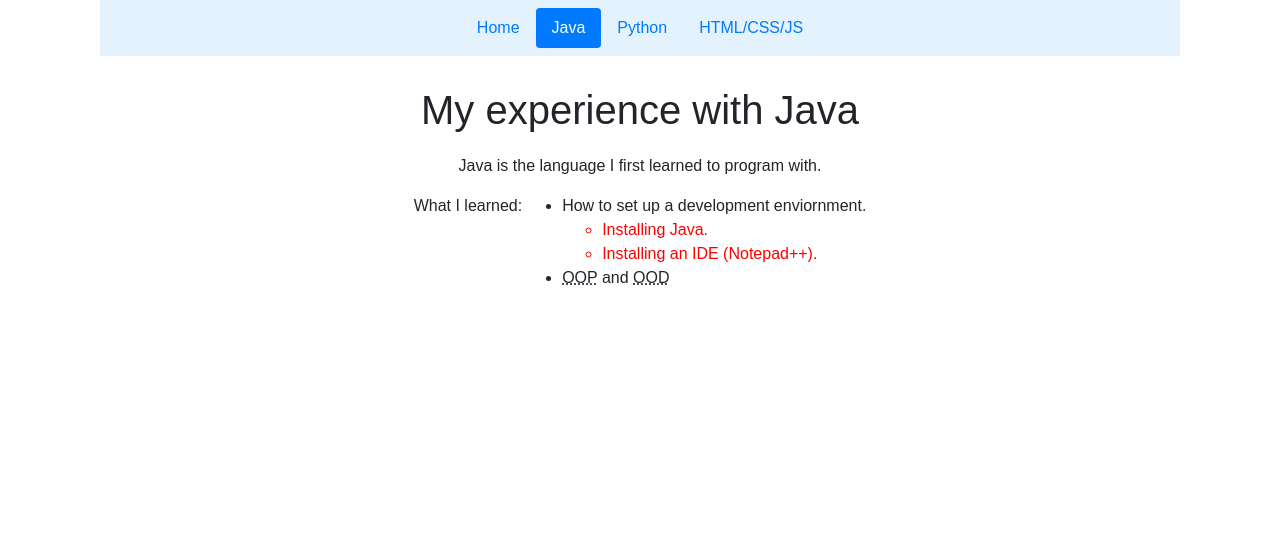
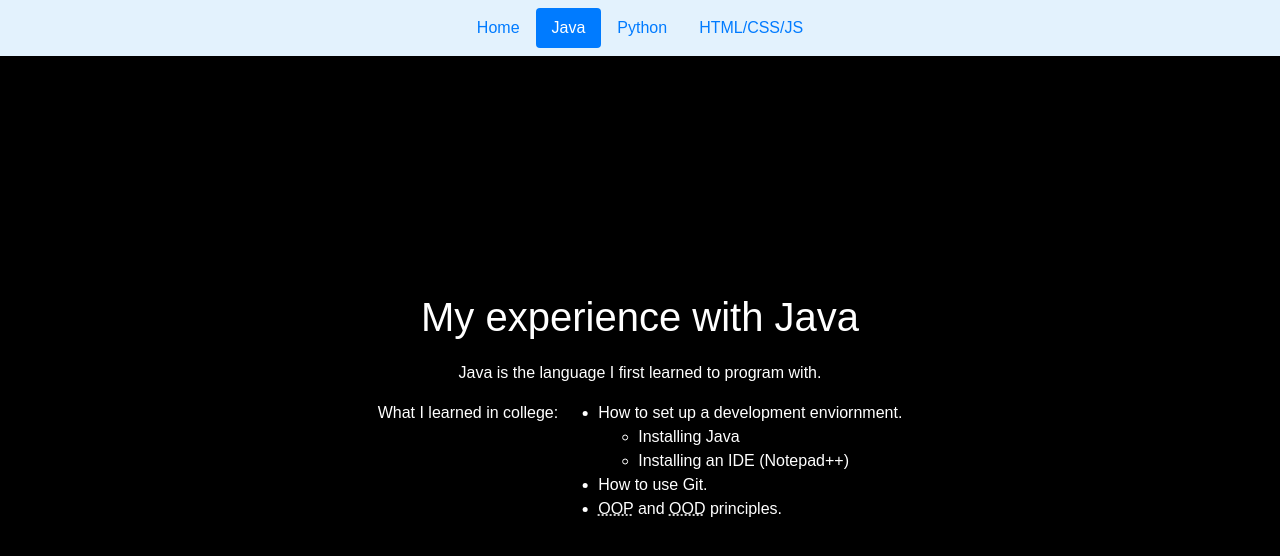
Before and after one commit to Czibor13/project0, a plain HTML site: page java.html in a window 1280 px wide. Drawn offline with nearby package versions, Linux system fonts and the light colour scheme.

Commit message:
Edited the style, and fleshed out the Java and Python pages.

```diff
--- a/java.html
+++ b/java.html
@@ -35,22 +35,24 @@
             </nav>
         </header>
         <main>
-            <div class="centered">
+            <div class="text-center">
                 <h1>My experience with Java</h1>
                 <p>Java is the language I first learned to program with.</p>
             </div>
             <div class="d-flex justify-content-center">
-                <p>What I learned:</p>
+                <p>What I learned in college:</p>
                 <ul>
                     <li>
                         How to set up a development enviornment.
                         <ul>
-                            <li>Installing Java.</li>
-                            <li>Installing an IDE (Notepad++).</li>
+                            <li>Installing Java</li>
+                            <li>Installing an IDE (Notepad++)</li>
                         </ul>
                     </li>
 
-                    <li><abbr title="Object Oriented Programming">OOP</abbr> and <abbr title="Object Oriented Design">OOD</abbr></li>
+                    <li>How to use Git.</li>
+
+                    <li><abbr title="Object Oriented Programming">OOP</abbr> and <abbr title="Object Oriented Design">OOD</abbr> principles.</li>
                 </ul>
             </div>
         </main>
--- a/style.scss
+++ b/style.scss
@@ -13,21 +13,23 @@ nav {
     margin-top: 20px;
  }
 
- .centered {
-    text-align: center;
- }
-
- li > ul {
-     color: red;
- }
-
  body {
-    max-width: 1080px;
-    margin: 0 auto !important;
-
     @extend %text-misc;
 
     h1 {
         margin-top: 30px;
     }
+
+    background: black;
  }
+
+ main {
+   color: white;
+   border-radius: 1em;
+   padding: 1em;
+   position: absolute;
+   top: 50%;
+   left: 50%;
+   margin-right: -50%;
+   transform: translate(-50%, -50%)
+ }
```
Also changed, not shown: index.html (+1 -1 lines), python.html (+13 -1 lines), websites.html (+3 -1 lines), style.css, 1 other file.
